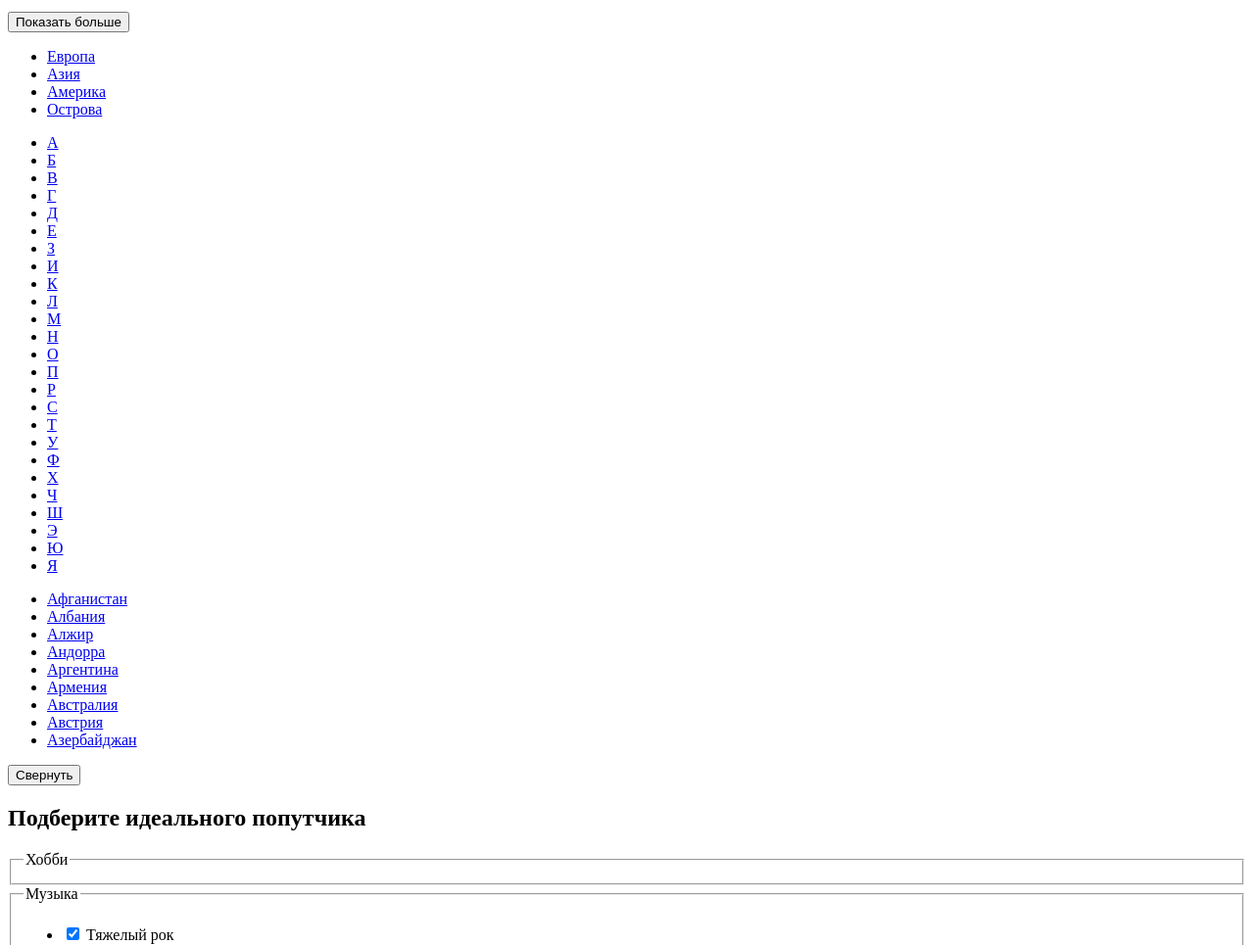
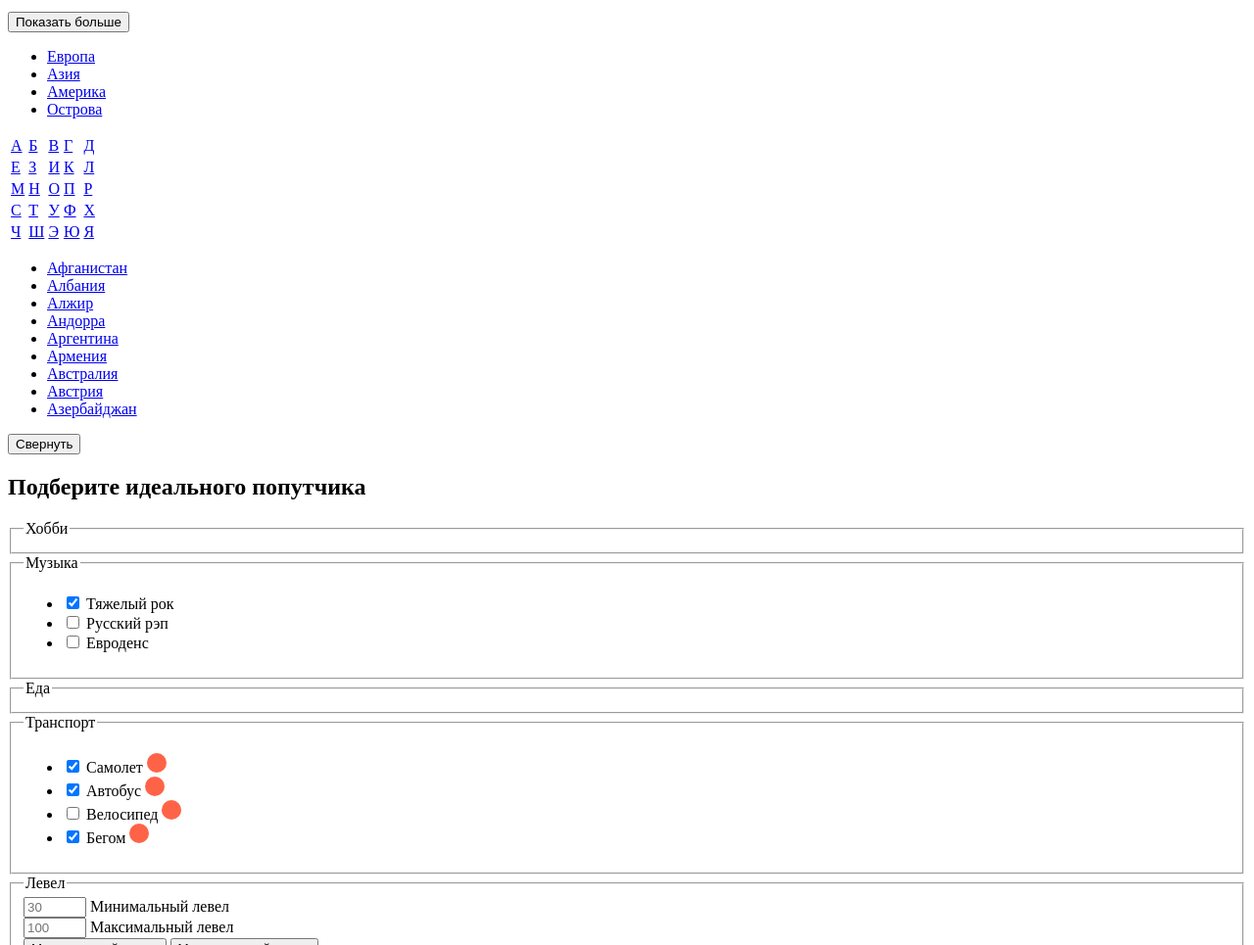
Before and after one commit to vetneka/83617-pognali-18, a website: page source/catalog.html in a window 1280 px wide. Shown: the part 440-1405 px from the top of the page at 98% size. Drawn offline with Linux system fonts and the light colour scheme.

Commit message:
Исправление замечаний №1. Разметка мобильной версии. Часть 2

```diff
--- a/source/catalog.html
+++ b/source/catalog.html
@@ -100,126 +100,136 @@
             <span class="visually-hidden">Показать больше</span>
           </button>
 
-          <ul class="countries-filter__list countries-filter__list--world">
-            <li class="countries-filter__item">
-              <a class="countries-filter__link" href="world/europe.html">Европа</a>
+          <ul class="countries-filter__continents-list continents-list">
+            <li class="continents-list__item">
+              <a class="continents-list__link" href="world/europe.html">Европа</a>
             </li>
-            <li class="countries-filter__item">
-              <a class="countries-filter__link" href="world/asian.html">Азия</a>
+            <li class="continents-list__item">
+              <a class="continents-list__link" href="world/asian.html">Азия</a>
             </li>
-            <li class="countries-filter__item">
-              <a class="countries-filter__link" href="world/america.html">Америка</a>
+            <li class="continents-list__item">
+              <a class="continents-list__link" href="world/america.html">Америка</a>
             </li>
-            <li class="countries-filter__item">
-              <a class="countries-filter__link" href="world/islands.html">Острова</a>
+            <li class="continents-list__item">
+              <a class="continents-list__link" href="world/islands.html">Острова</a>
             </li>
           </ul>
 
-          <ul class="countries-filter__list countries-filter__list--symbol">
-            <li class="countries-filter__item">
-              <a class="countries-filter__link" href="countries.html#A">А</a>
+          <table class="countries-filter__letters-list letters-list">
+            <tr class="letters-list__row">
+              <td class="letters-list__letter letters-list__letter--selected">
+                <a class="letters-list__link" href="countries.html#A">А</a>
+              </td>
+              <td class="letters-list__letter">
+                <a class="letters-list__link" href="countries.html#Б">Б</a>
+              </td>
+              <td class="letters-list__letter">
+                <a class="letters-list__link" href="countries.html#В">В</a>
+              </td>
+              <td class="letters-list__letter">
+                <a class="letters-list__link" href="countries.html#Г">Г</a>
+              </td>
+              <td class="letters-list__letter">
+                <a class="letters-list__link" href="countries.html#Д">Д</a>
+              </td>
+            </tr>
+            <tr class="letters-list__row">
+              <td class="letters-list__letter">
+                <a class="letters-list__link" href="countries.html#Е">Е</a>
+              </td>
+              <td class="letters-list__letter">
+                <a class="letters-list__link" href="countries.html#З">З</a>
+              </td>
+              <td class="letters-list__letter">
+                <a class="letters-list__link" href="countries.html#И">И</a>
+              </td>
+              <td class="letters-list__letter">
+                <a class="letters-list__link" href="countries.html#К">К</a>
+              </td>
+              <td class="letters-list__letter">
+                <a class="letters-list__link" href="countries.html#Л">Л</a>
+              </td>
+            </tr>
+            <tr class="letters-list__row">
+              <td class="letters-list__letter">
+                <a class="letters-list__link" href="countries.html#М">М</a>
+              </td>
+              <td class="letters-list__letter">
+                <a class="letters-list__link" href="countries.html#Н">Н</a>
+              </td>
+              <td class="letters-list__letter">
+                <a class="letters-list__link" href="countries.html#О">О</a>
+              </td>
+              <td class="letters-list__letter">
+                <a class="letters-list__link" href="countries.html#П">П</a>
+              </td>
+              <td class="letters-list__letter">
+                <a class="letters-list__link" href="countries.html#Р">Р</a>
+              </td>
+            </tr>
+            <tr class="letters-list__row">
+              <td class="letters-list__letter">
+                <a class="letters-list__link" href="countries.html#С">С</a>
+              </td>
+              <td class="letters-list__letter">
+                <a class="letters-list__link" href="countries.html#Т">Т</a>
+              </td>
+              <td class="letters-list__letter">
+                <a class="letters-list__link" href="countries.html#У">У</a>
+              </td>
+              <td class="letters-list__letter">
+                <a class="letters-list__link" href="countries.html#Ф">Ф</a>
+              </td>
+              <td class="letters-list__letter">
+                <a class="letters-list__link" href="countries.html#Х">Х</a>
+              </td>
+            </tr>
+            <tr class="letters-list__row">
+              <td class="letters-list__letter">
+                <a class="letters-list__link" href="countries.html#Ч">Ч</a>
+              </td>
+              <td class="letters-list__letter">
+                <a class="letters-list__link" href="countries.html#Ш">Ш</a>
+              </td>
+              <td class="letters-list__letter">
+                <a class="letters-list__link" href="countries.html#Э">Э</a>
+              </td>
+              <td class="letters-list__letter">
+                <a class="letters-list__link" href="countries.html#Ю">Ю</a>
+              </td>
+              <td class="letters-list__letter">
+                <a class="letters-list__link" href="countries.html#Я">Я</a>
+              </td>
+            </tr>
+          </table>
+
+          <ul class="countries-filter__countries-list countries-list">
+            <li class="countries-list__item">
+              <a class="countries-list__link" href="/asian/afghanistan.html">Афганистан</a>
             </li>
-            <li class="countries-filter__item">
-              <a class="countries-filter__link" href="countries.html#Б">Б</a>
+            <li class="countries-list__item">
+              <a class="countries-list__link" href="/europe/albania.html">Албания</a>
             </li>
-            <li class="countries-filter__item">
-              <a class="countries-filter__link" href="countries.html#В">В</a>
+            <li class="countries-list__item">
+              <a class="countries-list__link" href="/asian/algeria.html">Алжир</a>
             </li>
-            <li class="countries-filter__item">
-              <a class="countries-filter__link" href="countries.html#Г">Г</a>
+            <li class="countries-list__item">
+              <a class="countries-list__link" href="/europe/andorra.html">Андорра</a>
             </li>
-            <li class="countries-filter__item">
-              <a class="countries-filter__link" href="countries.html#Д">Д</a>
+            <li class="countries-list__item">
+              <a class="countries-list__link" href="/america/argentina.html">Аргентина</a>
             </li>
-            <li class="countries-filter__item">
-              <a class="countries-filter__link" href="countries.html#Е">Е</a>
+            <li class="countries-list__item">
+              <a class="countries-list__link" href="/asian/armenia.html">Армения</a>
             </li>
-            <li class="countries-filter__item">
-              <a class="countries-filter__link" href="countries.html#З">З</a>
+            <li class="countries-list__item">
+              <a class="countries-list__link" href="/oceania/australia.html">Австралия</a>
             </li>
-            <li class="countries-filter__item">
-              <a class="countries-filter__link" href="countries.html#И">И</a>
+            <li class="countries-list__item">
+              <a class="countries-list__link" href="/europe/austria.html">Австрия</a>
             </li>
-            <li class="countries-filter__item">
-              <a class="countries-filter__link" href="countries.html#К">К</a>
-            </li>
-            <li class="countries-filter__item">
-              <a class="countries-filter__link" href="countries.html#Л">Л</a>
-            </li>
-            <li class="countries-filter__item">
-              <a class="countries-filter__link" href="countries.html#М">М</a>
-            </li>
-            <li class="countries-filter__item">
-              <a class="countries-filter__link" href="countries.html#Н">Н</a>
-            </li>
-            <li class="countries-filter__item">
-              <a class="countries-filter__link" href="countries.html#О">О</a>
-            </li>
-            <li class="countries-filter__item">
-              <a class="countries-filter__link" href="countries.html#П">П</a>
-            </li>
-            <li class="countries-filter__item">
-              <a class="countries-filter__link" href="countries.html#Р">Р</a>
-            </li>
-            <li class="countries-filter__item">
-              <a class="countries-filter__link" href="countries.html#С">С</a>
-            </li>
-            <li class="countries-filter__item">
-              <a class="countries-filter__link" href="countries.html#Т">Т</a>
-            </li>
-            <li class="countries-filter__item">
-              <a class="countries-filter__link" href="countries.html#У">У</a>
-            </li>
-            <li class="countries-filter__item">
-              <a class="countries-filter__link" href="countries.html#Ф">Ф</a>
-            </li>
-            <li class="countries-filter__item">
-              <a class="countries-filter__link" href="countries.html#Х">Х</a>
-            </li>
-            <li class="countries-filter__item">
-              <a class="countries-filter__link" href="countries.html#Ч">Ч</a>
-            </li>
-            <li class="countries-filter__item">
-              <a class="countries-filter__link" href="countries.html#Ш">Ш</a>
-            </li>
-            <li class="countries-filter__item">
-              <a class="countries-filter__link" href="countries.html#Э">Э</a>
-            </li>
-            <li class="countries-filter__item">
-              <a class="countries-filter__link" href="countries.html#Ю">Ю</a>
-            </li>
-            <li class="countries-filter__item">
-              <a class="countries-filter__link" href="countries.html#Я">Я</a>
-            </li>
-          </ul>
-
-          <ul class="countries-filter__list countries-filter__list--countries">
-            <li class="countries-filter__item">
-              <a class="countries-filter__link" href="/asian/afghanistan.html">Афганистан</a>
-            </li>
-            <li class="countries-filter__item">
-              <a class="countries-filter__link" href="/europe/albania.html">Албания</a>
-            </li>
-            <li class="countries-filter__item">
-              <a class="countries-filter__link" href="/asian/algeria.html">Алжир</a>
-            </li>
-            <li class="countries-filter__item">
-              <a class="countries-filter__link" href="/europe/andorra.html">Андорра</a>
-            </li>
-            <li class="countries-filter__item">
-              <a class="countries-filter__link" href="/america/argentina.html">Аргентина</a>
-            </li>
-            <li class="countries-filter__item">
-              <a class="countries-filter__link" href="/asian/armenia.html">Армения</a>
-            </li>
-            <li class="countries-filter__item">
-              <a class="countries-filter__link" href="/oceania/australia.html">Австралия</a>
-            </li>
-            <li class="countries-filter__item">
-              <a class="countries-filter__link" href="/europe/austria.html">Австрия</a>
-            </li>
-            <li class="countries-filter__item">
-              <a class="countries-filter__link" href="/asian/azerbaijan.html">Азербайджан</a>
+            <li class="countries-list__item">
+              <a class="countries-list__link" href="/asian/azerbaijan.html">Азербайджан</a>
             </li>
           </ul>
 
```
Also changed, not shown: source/form.html (+66 -54 lines).
